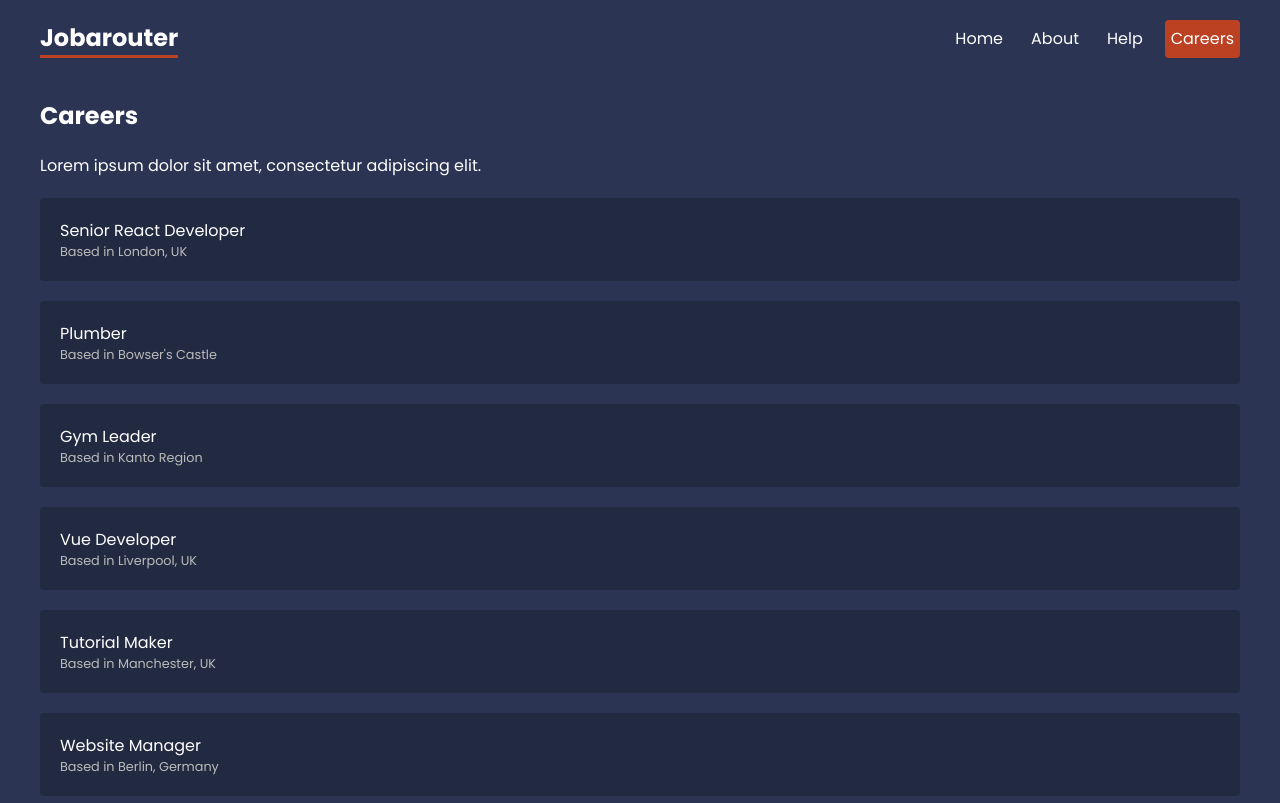
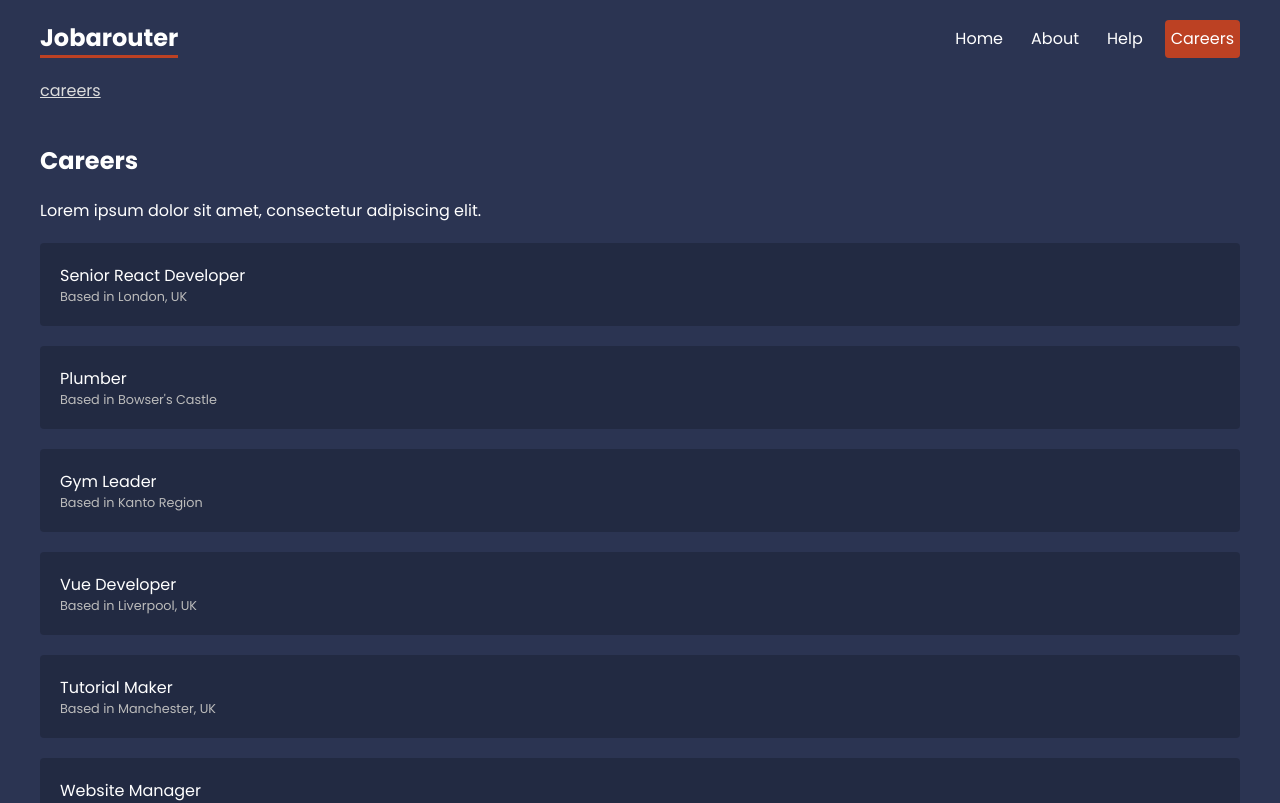
Before and after one commit to Aref-Akminasi/netninja-react-router, a React (Create React App) app: page /careers in a window 1280 px wide. Shown: the top 803 px of the page. Built offline with nearby package versions, Linux system fonts and the light colour scheme; data requests are answered from the project's data file.

Commit message:
add breadcrumbs location

```diff
--- /dev/null
+++ b/src/components/Breadcrumbs.js
@@ -0,0 +1,20 @@
+import { useLocation, Link } from 'react-router-dom';
+
+const Breadcrumbs = () => {
+  const location = useLocation();
+  let currentLink = '';
+  const crumbs = location.pathname
+    .split('/')
+    .filter((crumb) => crumb !== '')
+    .map((crumb) => {
+      currentLink += `/${crumb}`;
+      return (
+        <div className="crumb" key={crumb}>
+          <Link to={currentLink}>{crumb}</Link>
+        </div>
+      );
+    });
+  return <div className="breadcrumbs">{crumbs}</div>;
+};
+
+export default Breadcrumbs;
--- a/src/index.css
+++ b/src/index.css
@@ -135,3 +135,21 @@
 }
 
 /* breadcrumbs */
+.breadcrumbs {
+  max-width: 1200px;
+  margin: 20px auto;
+}
+.breadcrumbs > * {
+  display: inline-block;
+  margin-right: 10px;
+}
+.breadcrumbs .crumb:after {
+  content: '>';
+  margin-left: 10px;
+}
+.breadcrumbs .crumb:last-child:after {
+  display: none;
+}
+.breadcrumbs .crumb a {
+  color: #ddd;
+}
--- a/src/layouts/RootLayout.js
+++ b/src/layouts/RootLayout.js
@@ -1,4 +1,5 @@
 import { NavLink, Outlet } from 'react-router-dom';
+import Breadcrumbs from '../components/Breadcrumbs';
 
 const RootLayout = () => {
   return (
@@ -12,6 +13,7 @@
             <NavLink to="help">Help</NavLink>
             <NavLink to="careers">Careers</NavLink>
           </nav>
+          <Breadcrumbs />
         </header>
       </div>
 
```
